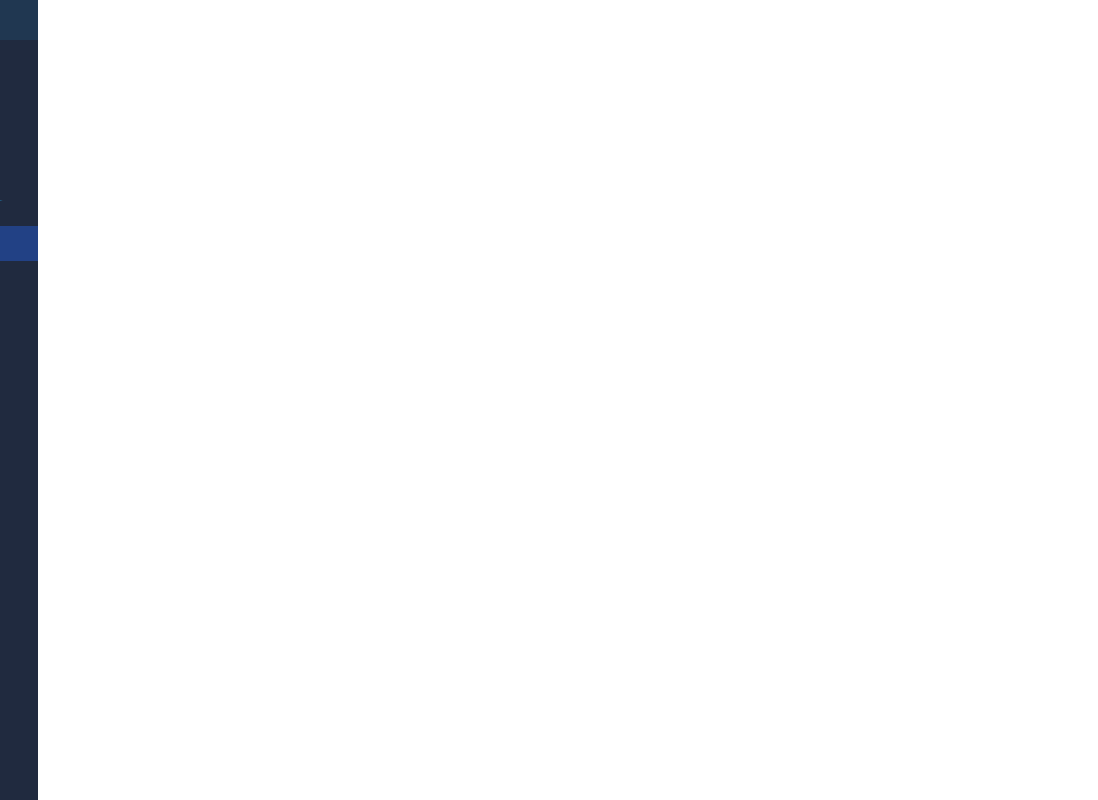
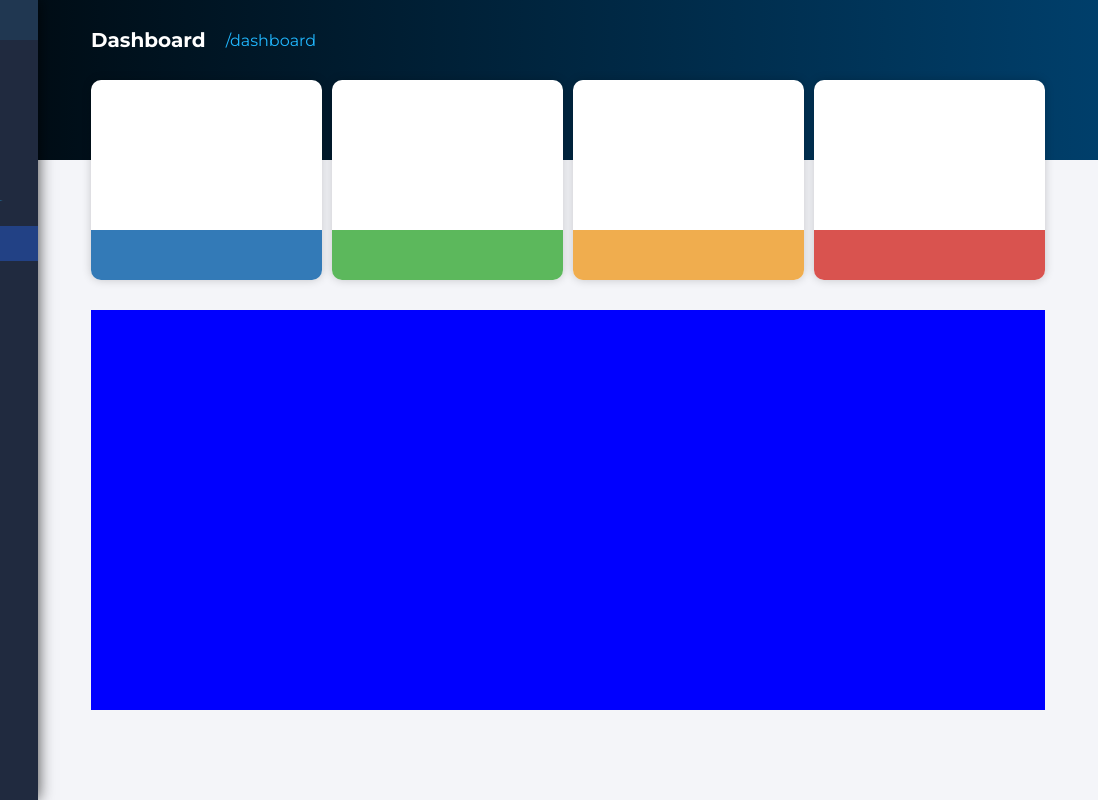
Before and after one commit to SoyTech-Solutions/dashboard-soysense, a website: page index.html in a window 1280 px wide. Shown: the full height of the page, 182-1280 px from the left. Drawn offline with nearby package versions, Linux system fonts and the light colour scheme.

Commit message:
header main dashboard

```diff
--- a/css/dashboard.css
+++ b/css/dashboard.css
@@ -1,5 +1,83 @@
 /* -======================== */
 .main-dashboard{
     flex: 1;
+    background-color: #F4F5F9;
     height: 100%;
+    position: relative;
+    overflow-y: auto;
 }
+.header-dashboard{
+    background: rgb(0,63,107);
+    background: linear-gradient(270deg, rgba(0,63,107,1) 0%, rgba(0,13,22,1) 100%);
+    /* background: rgb(255,0,0);
+    background: linear-gradient(360deg, rgba(255,0,0,1) 0%, rgba(0,0,0,1) 100%); */
+    height: 160px;
+    display: flex;
+    justify-content: space-between;
+    margin: 0 auto;
+    position: absolute;
+    width: calc(100%);
+}
+.inner-header{
+    font-family: 'Montserrat', Arial, Helvetica, sans-serif;
+    display: flex;
+    align-items: center;
+    width: 90%;
+    margin: 0 auto;
+    gap: 20px;
+}
+.inner-header h1{
+    margin-top: -80px;
+    font-size: 20px;
+    color: #FFF;
+}
+.inner-header a{
+    margin-top: -80px;
+    cursor: pointer;
+    text-decoration: none;
+    color: #20b8ff;
+}
+.summary-container{
+    width: 90%;
+    height: 200px;
+    margin: 80px auto 0 auto;
+    display: flex;
+    flex-direction: row;
+    gap: 10px;
+
+}
+.summary-card{
+    height: 100%;
+    width: 25%;
+    background-color: #FFF;
+    border-radius: 10px;
+    box-shadow: 0 0 10px rgba(0, 0, 0, 0.192);
+    position: relative;
+    overflow: hidden;
+}
+.summary-footer{
+    position: absolute;
+    bottom: 0;
+    width: 100%;
+    height: 50px;
+}
+
+.summary-card:nth-child(1) > .summary-footer{
+    background-color: #337AB7;
+}
+.summary-card:nth-child(2) > .summary-footer{
+    background-color: #5CB85C;
+}
+.summary-card:nth-child(3) > .summary-footer{
+    background-color: #F0AD4E;
+}
+.summary-card:nth-child(4) > .summary-footer{
+    background-color: #D9534F;
+}
+
+.temp-container{
+    width: 90%;
+    height: 400px;
+    margin: 30px auto 0 auto;
+    background-color: blue;
+}
--- a/css/side-bar.css
+++ b/css/side-bar.css
@@ -20,6 +20,9 @@ body{
     height: 100%;
     background-color: #202A3F;
     position: relative;
+    box-shadow: 0 0 15px rgba(0, 0, 0, 0.74);
+    position: relative;
+    z-index: 2;
 }
 .logo-wrapper{
     width: 100%;
--- a/index.html
+++ b/index.html
@@ -108,6 +108,50 @@
     </aside>
     <main class="main-dashboard">
 
+        <header class="header-dashboard">
+            <div class="inner-header">
+                <h1>Dashboard</h1>
+                <a href="#">/dashboard</a>
+            </div>
+        </header>
+        <section class="summary-container">
+            <div class="summary-card">
+                <div class="summary-main">
+
+                </div>
+                <div class="summary-footer ">
+
+                </div>
+            </div>
+            <div class="summary-card">
+                <div class="summary-main">
+
+                </div>
+                <div class="summary-footer ">
+
+                </div>
+            </div>
+            <div class="summary-card">
+                <div class="summary-main">
+
+                </div>
+                <div class="summary-footer ">
+
+                </div>
+            </div>
+            <div class="summary-card">
+                <div class="summary-main">
+
+                </div>
+                <div class="summary-footer ">
+
+                </div>
+            </div>
+        </section>
+
+        <section class="temp-container">
+
+        </section>
 
 
         <!-- <section style="width:300px;">
```
